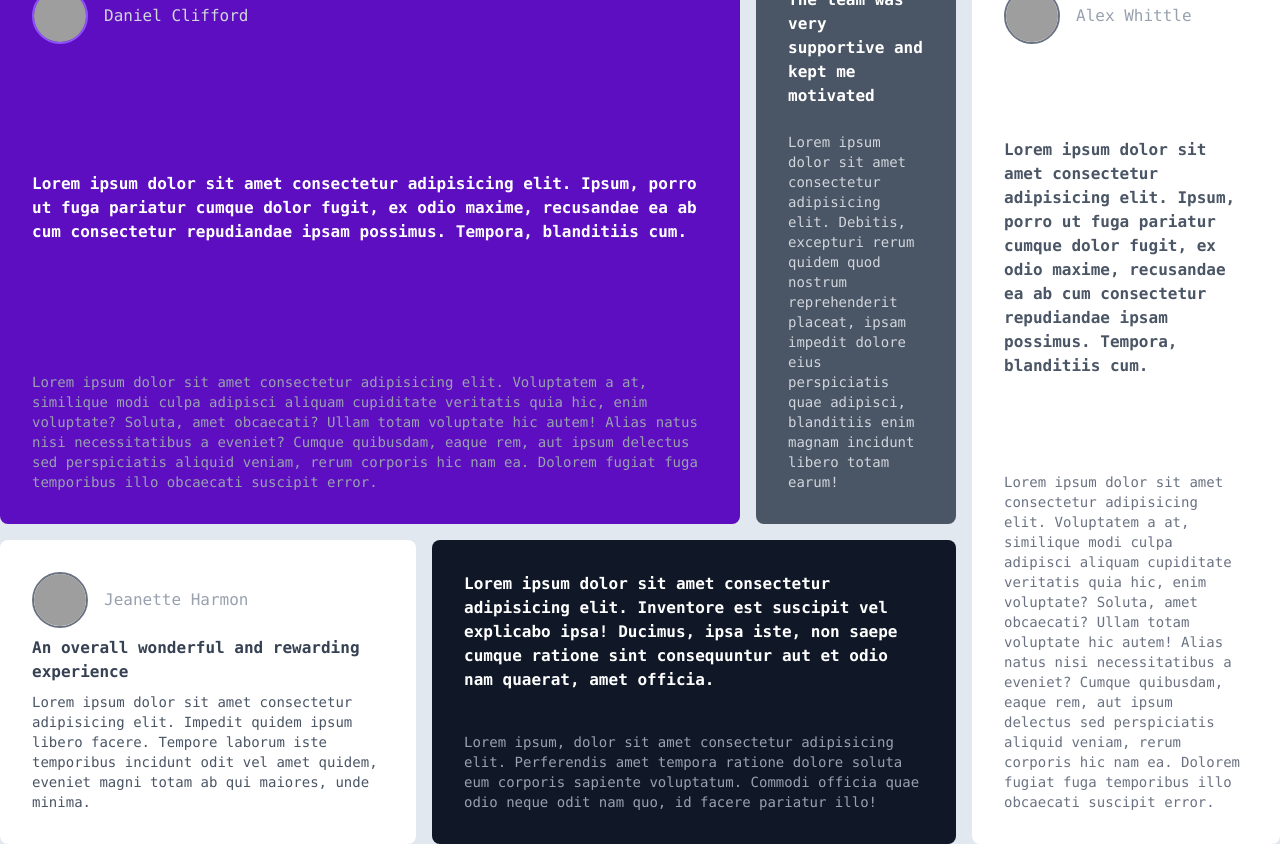
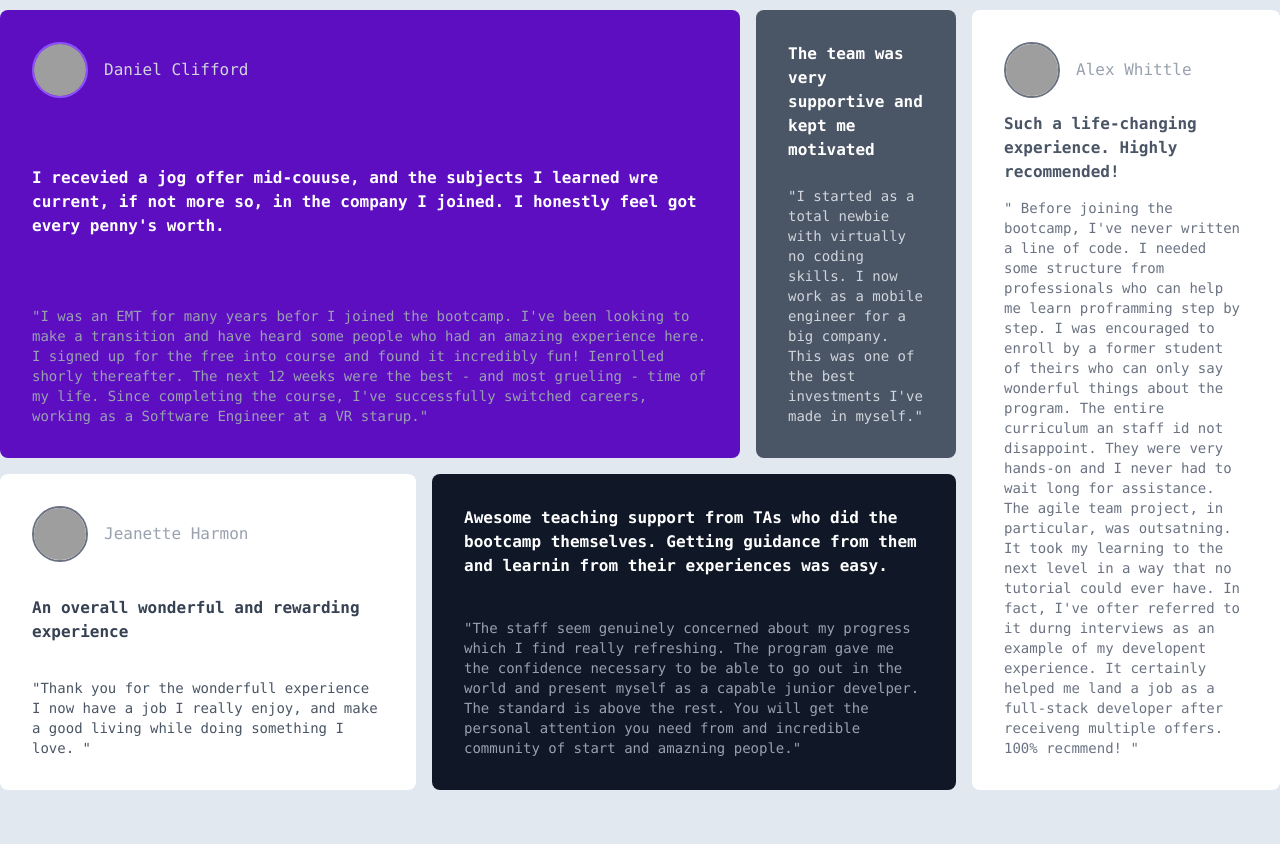
Before and after one commit to AmirTaki/mini-project-grid, a website: page src/index.html in a window 1280 px wide. After the commit the page ends 800 px from the top, so only its background shows below. Drawn offline with Linux system fonts and the light colour scheme; grey boxes are pictures that could not be loaded.

Commit message:
add text in mini project

```diff
--- a/src/index.html
+++ b/src/index.html
@@ -16,17 +16,18 @@
                 <span class = "text-gray-300">Daniel Clifford</span>
             </div>
 
-            <p class="text-white font-bold">Lorem ipsum dolor sit amet consectetur adipisicing elit. Ipsum, porro ut fuga pariatur cumque dolor fugit, ex odio maxime, recusandae ea ab cum consectetur repudiandae ipsam possimus. Tempora, blanditiis cum.</p>
+            <p class="text-white font-bold">I recevied a jog offer mid-couuse, and the subjects I learned wre current, if not more so, in the company I joined. I honestly feel got every penny's worth.</p>
 
             <p class = "text-gray-400 text-sm">
-                Lorem ipsum dolor sit amet consectetur adipisicing elit. Voluptatem a at, similique modi culpa adipisci aliquam cupiditate veritatis quia hic, enim voluptate? Soluta, amet obcaecati? Ullam totam voluptate hic autem!
-                Alias natus nisi necessitatibus a eveniet? Cumque quibusdam, eaque rem, aut ipsum delectus sed perspiciatis aliquid veniam, rerum corporis hic nam ea. Dolorem fugiat fuga temporibus illo obcaecati suscipit error.
+                "I was an EMT for many years befor I joined the bootcamp. I've been looking to make a transition and have heard some people who had an amazing experience here. I signed up for the free into course and found it incredibly fun! Ienrolled shorly thereafter. The next 12 weeks were the best - and most grueling - time of my life. Since completing the course, I've successfully switched careers, working as a Software Engineer at a VR starup."
             </p>
         </div>
         <!-- cart2 -->
         <div class = "bg-gray-600 col-span-2 rounded-lg p-8">
             <p class="font-bold text-white">The team was  very supportive and kept me motivated</p>
-            <p class="text-sm text-gray-300 mt-6">Lorem ipsum dolor sit amet consectetur adipisicing elit. Debitis, excepturi rerum quidem quod nostrum reprehenderit placeat, ipsam impedit dolore eius perspiciatis quae adipisci, blanditiis enim magnam incidunt libero totam earum!</p>
+            <p class="text-sm text-gray-300 mt-6">
+                "I started as a total newbie with virtually no coding skills. I now work as a mobile engineer for a big company. This was one of the best investments I've made in myself."
+            </p>
         </div>
         <!-- cart3 -->
         <div class = "bg-white col-span-3 row-span-2 rounded-lg p-8 flex flex-col justify-between">
@@ -34,11 +35,13 @@
                 <img src="https://images.pexels.com/photos/415829/pexels-photo-415829.jpeg?auto=compress&cs=tinysrgb&w=1260&h=750&dpr=2" class="w-14 h-14 rounded-full border-2 border-gray-500" alt="">
                 <span class = "text-gray-400">Alex Whittle</span>
             </div>
-            <p class="text-gray-600 font-bold">Lorem ipsum dolor sit amet consectetur adipisicing elit. Ipsum, porro ut fuga pariatur cumque dolor fugit, ex odio maxime, recusandae ea ab cum consectetur repudiandae ipsam possimus. Tempora, blanditiis cum.</p>
+            <p class="text-gray-600 font-bold">
+                Such a life-changing experience. Highly recommended!
+            </p>
 
             <p class = "text-gray-500 text-sm">
-                Lorem ipsum dolor sit amet consectetur adipisicing elit. Voluptatem a at, similique modi culpa adipisci aliquam cupiditate veritatis quia hic, enim voluptate? Soluta, amet obcaecati? Ullam totam voluptate hic autem!
-                Alias natus nisi necessitatibus a eveniet? Cumque quibusdam, eaque rem, aut ipsum delectus sed perspiciatis aliquid veniam, rerum corporis hic nam ea. Dolorem fugiat fuga temporibus illo obcaecati suscipit error.
+                " Before joining the bootcamp, I've never written a line of code. I needed some structure from professionals who can help me learn proframming step by step. I was encouraged to enroll by a former student of theirs who can only say wonderful things about the program.
+            The entire curriculum an staff id not disappoint. They were very hands-on and I never had to wait long for assistance. The agile team project, in particular, was outsatning. It took my learning to the next level in a way that no tutorial could ever have. In fact, I've ofter referred to it durng interviews as an example of my  developent experience. It certainly helped me land a job as a full-stack developer after receiveng multiple offers. 100% recmmend! "
             </p>
         </div>
         <!-- cart 4 -->
@@ -51,17 +54,17 @@
                An overall wonderful and rewarding experience
             </p>
             <p class = "text-sm text-gray-600">
-                Lorem ipsum dolor sit amet consectetur adipisicing elit. Impedit quidem ipsum libero facere. Tempore laborum iste temporibus incidunt odit vel amet quidem, eveniet magni totam ab qui maiores, unde minima.
+                "Thank you for the wonderfull experience I now have a job I really enjoy, and make a good living while doing something I love. "
             </p>
         </div>
 
         <!-- cart 5  -->
         <div class = "bg-gray-900 col-span-5 rounded-lg p-8">
             <p class = 'text-white font-bold' >
-                Lorem ipsum dolor sit amet consectetur adipisicing elit. Inventore est suscipit vel explicabo ipsa! Ducimus, ipsa iste, non saepe cumque ratione sint consequuntur aut et odio nam quaerat, amet officia.
+                Awesome teaching support from TAs who did the bootcamp themselves. Getting guidance from them and learnin from their experiences was easy.
             </p>
             <p class = 'mt-10 text-sm text-gray-400'>
-                Lorem ipsum, dolor sit amet consectetur adipisicing elit. Perferendis amet tempora ratione dolore soluta eum corporis sapiente voluptatum. Commodi officia quae odio neque odit nam quo, id facere pariatur illo!
+                "The staff seem genuinely concerned about my progress which I find really refreshing. The program gave me the confidence necessary to be able to go out in the world and present myself as a capable junior develper. The standard is above the rest. You will get the personal attention you need from and incredible community of start and amazning people."
             </p>
         </div>
 
```
Also changed, not shown: src/output.css.
